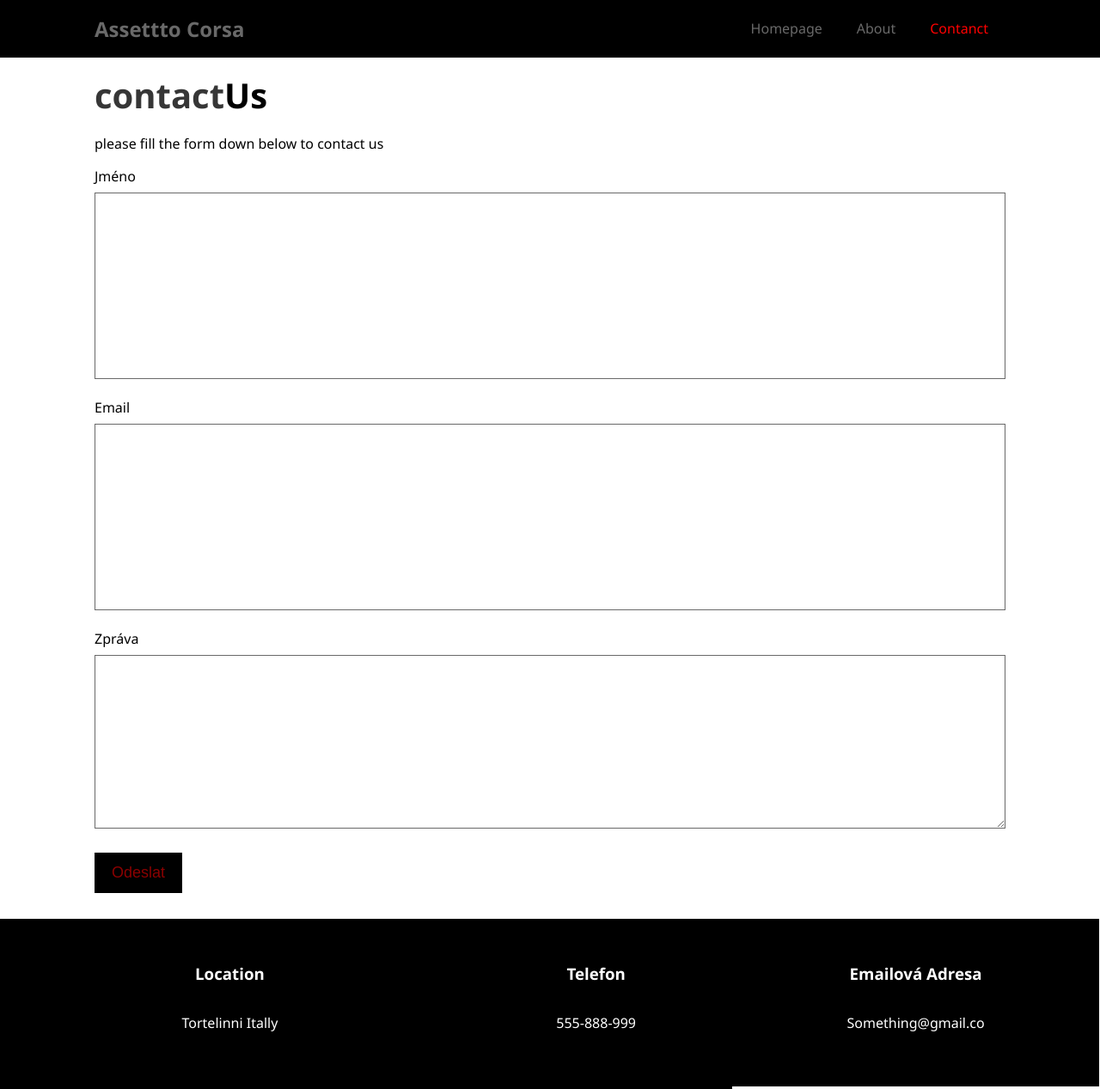
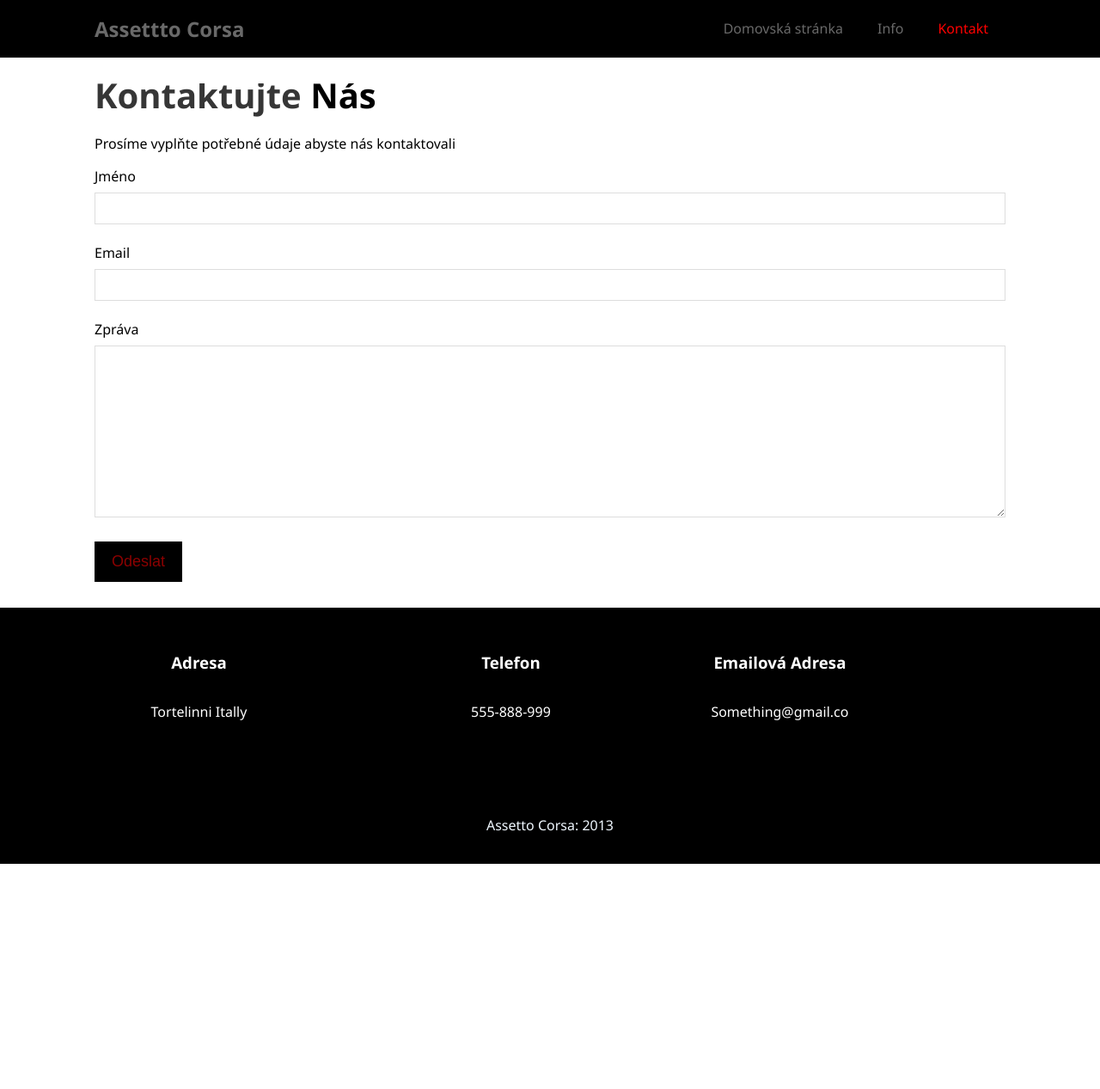
Before and after one commit to MartinScheidel/MartinScheidel2.github.io, a plain HTML site: page Projekt1/contact.html in a window 1280 px wide. Shown: the top 1267 px of the page at 86% size. After the commit the page ends 1005 px from the top, so only its background shows below. Drawn offline with Linux system fonts and the light colour scheme.

Commit message:
First commit 5

```diff
--- a/Projekt1/contact.html
+++ b/Projekt1/contact.html
@@ -1,7 +1,7 @@
 <!DOCTYPE html>
-<html lang="en">
+<html lang="cs">
 <meta charset="UTF-8">
-<title>Title</title>
+<title>Assetto Corsa</title>
 <link rel="stylesheet"
       href="styly/style.css">
 
@@ -10,9 +10,9 @@
         <div class="container">
             <h1 class="logo"><a href="index.html">Assettto Corsa</a></h1>
             <ul>
-                <li><a href="index.html">Homepage</a></li>
-                <li><a href="About.html">About</a></li>
-                <li><a class="current" href="contact.html">Contanct</a></li>
+                <li><a href="index.html">Domovská stránka</a></li>
+                <li><a href="About.html">Info</a></li>
+                <li><a class="current" href="contact.html">Kontakt</a></li>
             </ul>
         </div>
     </nav>
@@ -20,8 +20,8 @@
 
 <section id="contact-form" class="py-3">
     <div class="container">
-        <h1 class="l-heading"><span class="text-primary">contact</span>Us</h1>
-        <p>please fill the form down below to contact us</p>
+        <h1 class="l-heading"><span class="text-primary">Kontaktujte</span> Nás</h1>
+        <p>Prosíme vyplňte potřebné údaje abyste nás kontaktovali</p>
         <form>
             <div class="form-group">
                 <label for="Jméno">Jméno</label>
@@ -40,10 +40,10 @@
     </div>
 </section>
 
-<section id="contact-info" class="bg-dark">
+<section id="contact-info" class="bg-dark containerradek">
     <div class="box bg-dark">
         <i class="box"></i>
-        <h3>Location</h3>
+        <h3>Adresa</h3>
         <p>Tortelinni Itally</p>
     </div>
     <div class="box bg-dark">
@@ -61,10 +61,7 @@
 <div class="clr"></div>
 
 <footer id="main-footer">
-    <p>Martin Scheidel; 2013</p>
+    <p>Assetto Corsa: 2013</p>
 </footer>
 
-<body>
-
-</body>
 </html>
--- a/Projekt1/styly/style.css
+++ b/Projekt1/styly/style.css
@@ -196,15 +196,17 @@ p{
 
 #about-info .info-right img{
     display: block;
-    margin: 0 0 0 80px;
+    margin: 0 0 0 30px;
     width: 90%;
     padding-left: 100px;
+    padding-top: 80px;
 }
 
 #about-info .info-left{
     float: left;
-    width: 50%;
+    width: 30%;
     min-height: 100%;
+    font-size: larger;
 }
 
 /*testimonials*/
@@ -243,28 +245,31 @@ p{
 
 /*contect-form*/
 
-#contact-form .form-group{
+#contact-form .form-group {
     margin-bottom: 20px;
 }
-
-#contact-form label{
+#contact-form label {
     display: block;
     margin-bottom: 5px;
 }
-
 #contact-form input,
-#contact-form textarea{
+#contact-form textarea {
     width: 100%;
-    padding: 100px;
-    border: 1px dimgrey solid;
+    padding: 10px;
+    border: 1px #ddd solid;
+}
+#contact-form textarea {
+    height: 200px;
+    padding: 10px;
+}
+#contact-form input:focus,
+#contact-form textarea:focus {
+    outline: none;
+    border-color: cornflowerblue;
 }
 
-#contact-form textarea{
-    height: 200px;
+
+.containerradek {
+    overflow: auto;
+    padding: 0 190px 0 0;
 }
-
-#contact-form input:focus,
-#contact-form textarea:focus{
-    outline: none;
-    border-color: darkred;
-}
```
Also changed, not shown: Projekt1/About.html (+6 -8 lines), Projekt1/index.html (+10 -13 lines).
